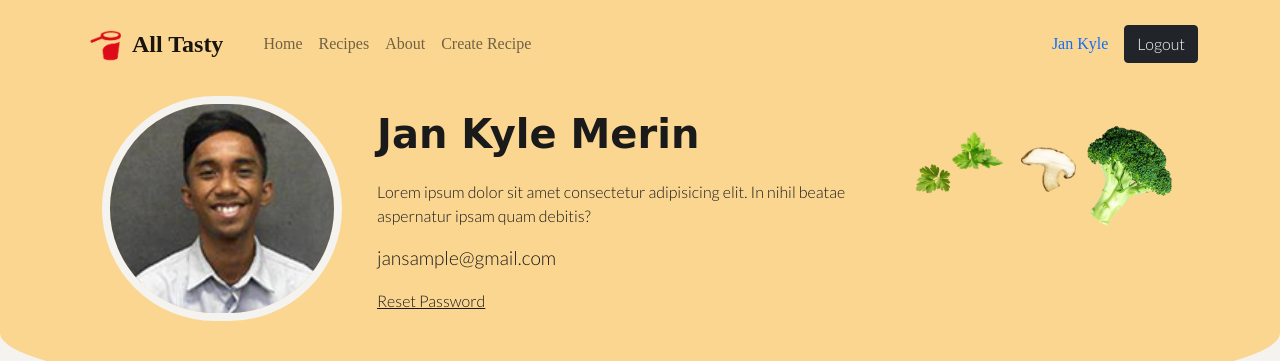
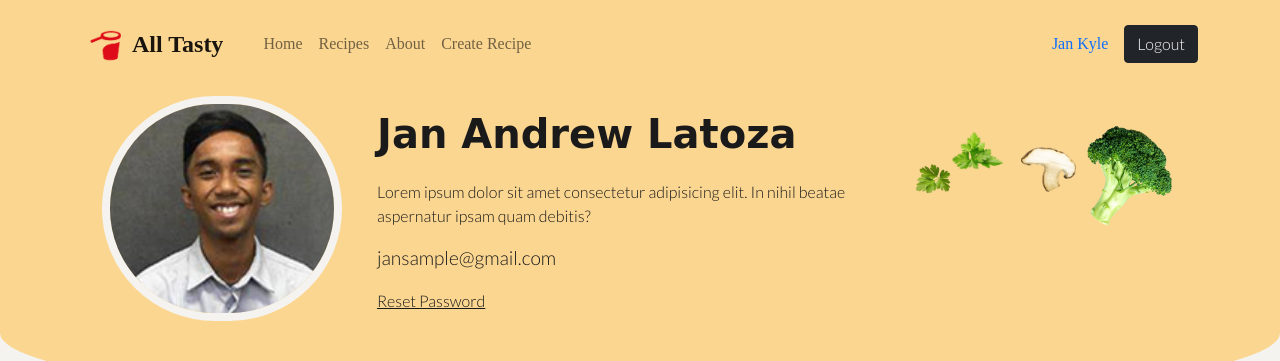
Before and after one commit to adPalafox/CSWEB, a PHP site: page /profilepage.php in a window 1280 px wide. Shown: the top 361 px of the page. Run offline with PHP 8.4, Linux system fonts and the light colour scheme; some web fonts are replaced.

Commit message:
Update profilepage.php

```diff
--- a/recipeindex/profilepage.php
+++ b/recipeindex/profilepage.php
@@ -57,7 +57,7 @@
 					</div>
 					<div class="col-6">
 						<div class="card-body">
-							<p class="profile-name">Jan Kyle Merin</p>
+							<p class="profile-name">Jan Andrew Latoza</p>
 							<p>Lorem ipsum dolor sit amet consectetur adipisicing elit. In nihil beatae aspernatur ipsam quam debitis? </p>
 							<p class="profile-info">jansample@gmail.com</p>
 							<!-- Button trigger modal -->
```
